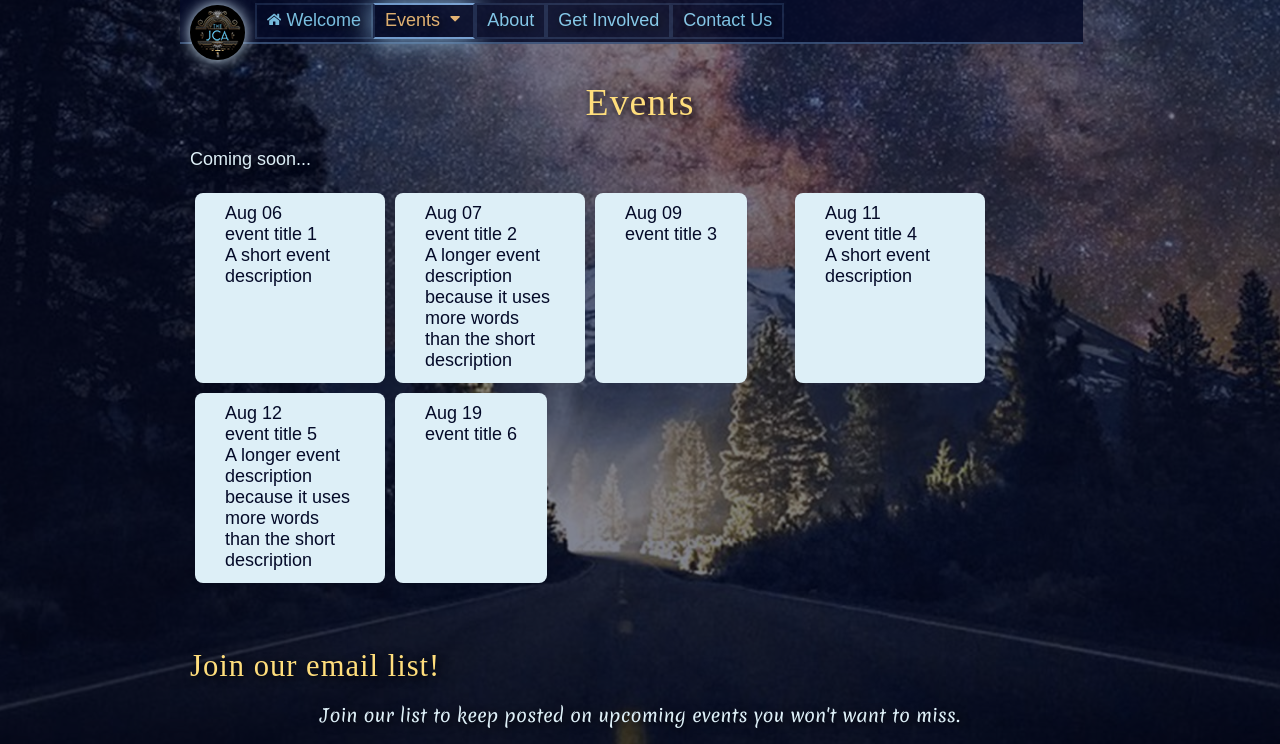
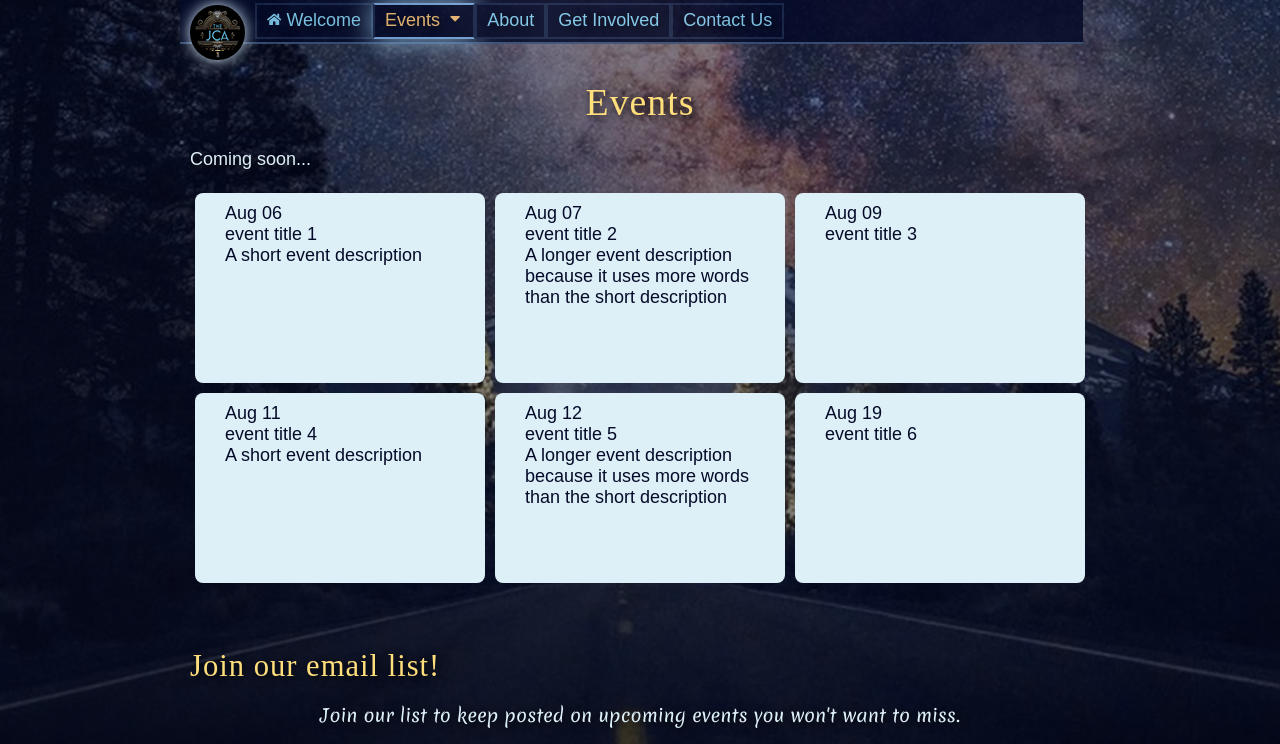
Before and after one commit to emaesen/jca, a Vue app in the folder client/: page /events in a window 1280 px wide. Shown: the top 744 px of the page. Built offline with nearby package versions, Linux system fonts and the light colour scheme; a web font is replaced by a local one.

Commit message:
Tweak event list positioning & styling

```diff
--- a/client/src/views/Events.vue
+++ b/client/src/views/Events.vue
@@ -13,11 +13,14 @@
         :sortable="true"
         :items="events"
         :cellHeight="200"
-        :cellWidth="200"
+        :cellWidth="300"
+        :flexCellWidth="true"
         @change="change"
         @remove="remove"
         @click="click"
-        @sort="sort">
+        @sort="sort"
+        class="event-list"
+      >
         <template v-slot:cell="{ item: event }">
           <div :class="'event event_cat-'+event.cat">
             <div class="event_date">
@@ -95,6 +98,7 @@ export default {
   color: @color_bg;
   text-shadow: none;
   border-radius: 8px;
+  width: 100%;
 }
 
 </style>
```
